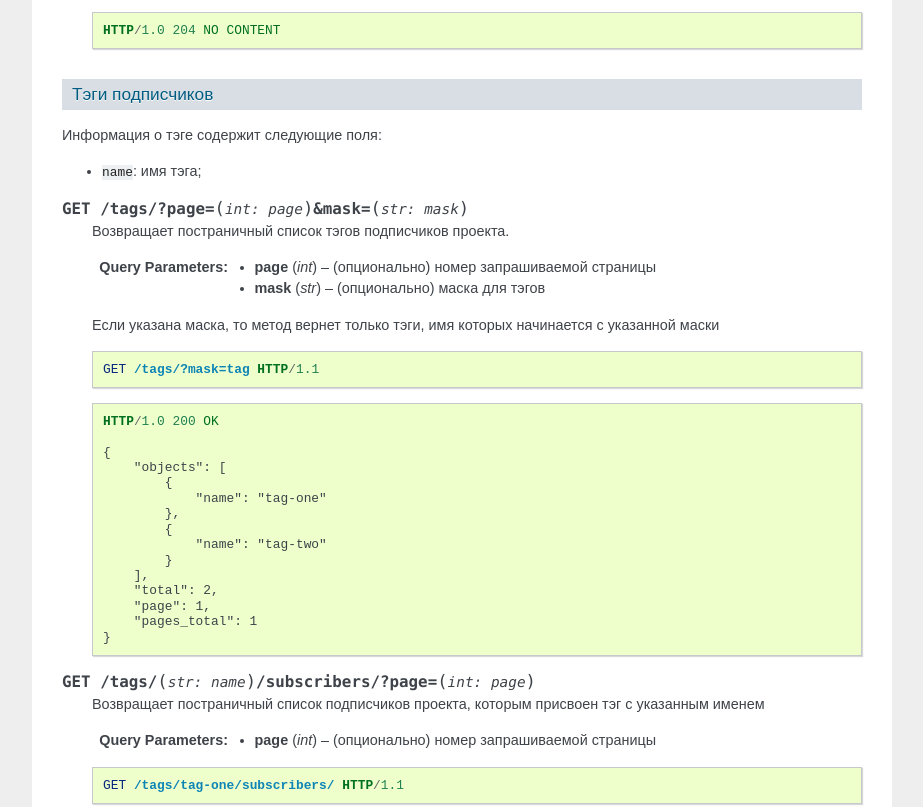
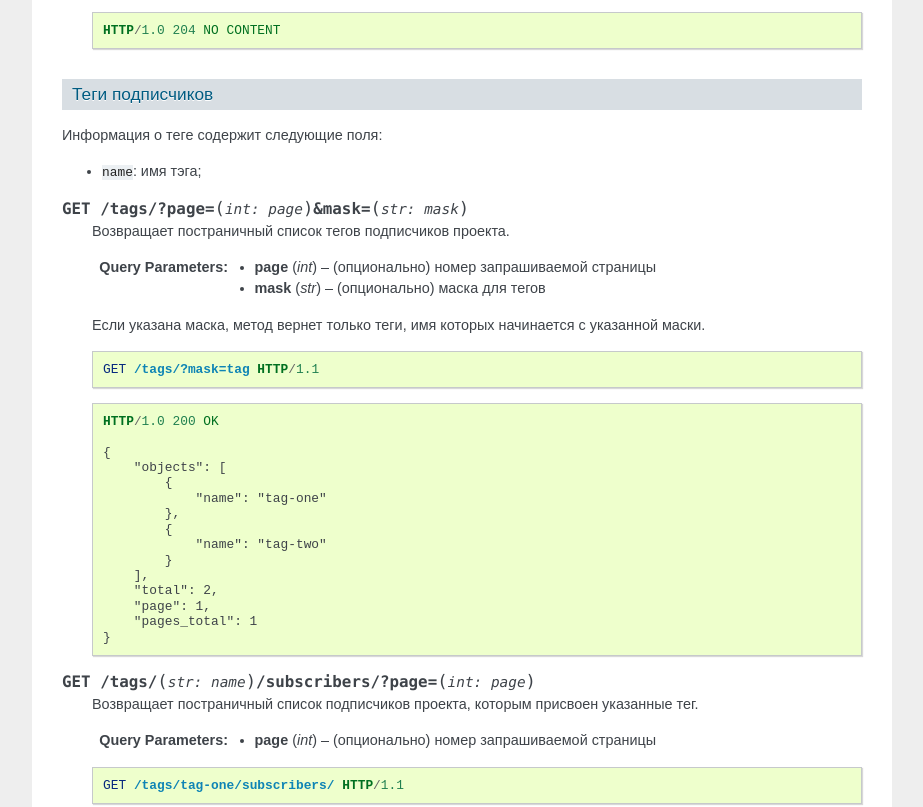
Before and after one commit to mailtank-ru/mailtank-docs, a Sphinx documentation site: the page built from source/api.rst, in a window 1280 px wide and 1400 px high, scrolled down 4855 px. Shown: the part 176-983 px from the top of the window, without its empty margins (198-1121 px from the left). Built offline with Sphinx 7.4.7, drawn with Linux system fonts in a browser that asks for light colours; some of the changed text lies outside the part shown.

```diff
--- a/source/api.rst
+++ b/source/api.rst
@@ -308,22 +308,22 @@ HTTP-заголовке `X-Auth-Token`.  Ключ предоставляет д
 
         HTTP/1.0 204 NO CONTENT
 
-Тэги подписчиков
+Теги подписчиков
 ++++++++++++++++
 
-Информация о тэге содержит следующие поля:
+Информация о теге содержит следующие поля:
 
 * ``name``: имя тэга;
 
 .. http:get:: /tags/?page=(int:page)&mask=(str:mask)
 
-    Возвращает постраничный список тэгов подписчиков проекта.
+    Возвращает постраничный список тегов подписчиков проекта.
 
     :query int page: (опционально) номер запрашиваемой страницы
-    :query str mask: (опционально) маска для тэгов
+    :query str mask: (опционально) маска для тегов
 
-    Если указана маска, то метод вернет только тэги, имя которых начинается
-    с указанной маски
+    Если указана маска, метод вернет только теги, имя которых начинается
+    с указанной маски.
 
     .. sourcecode:: http
 
@@ -349,8 +349,8 @@ HTTP-заголовке `X-Auth-Token`.  Ключ предоставляет д
 
 .. http:get:: /tags/(str:name)/subscribers/?page=(int:page)
 
-    Возвращает постраничный список подписчиков проекта, которым присвоен тэг
-    с указанным именем
+    Возвращает постраничный список подписчиков проекта, которым присвоен
+    указанные тег.
 
     :query int page: (опционально) номер запрашиваемой страницы
 
--- a/source/index.rst
+++ b/source/index.rst
@@ -5,4 +5,5 @@ Mailtank
     :maxdepth: 2
 
     api
+    webhooks
     templates
```
Also changed, not shown: source/webhooks.rst (added, +27 -0 lines).
